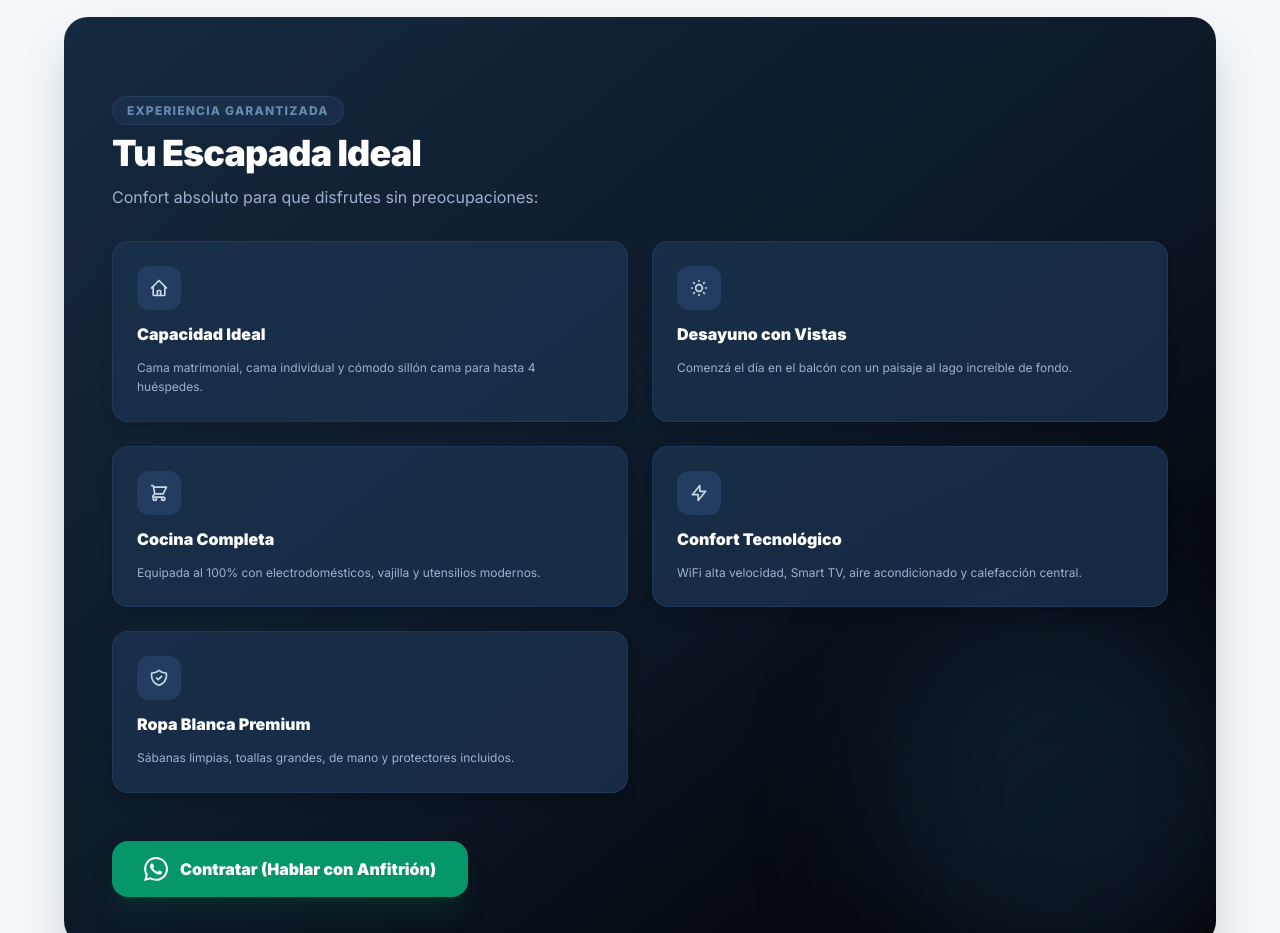
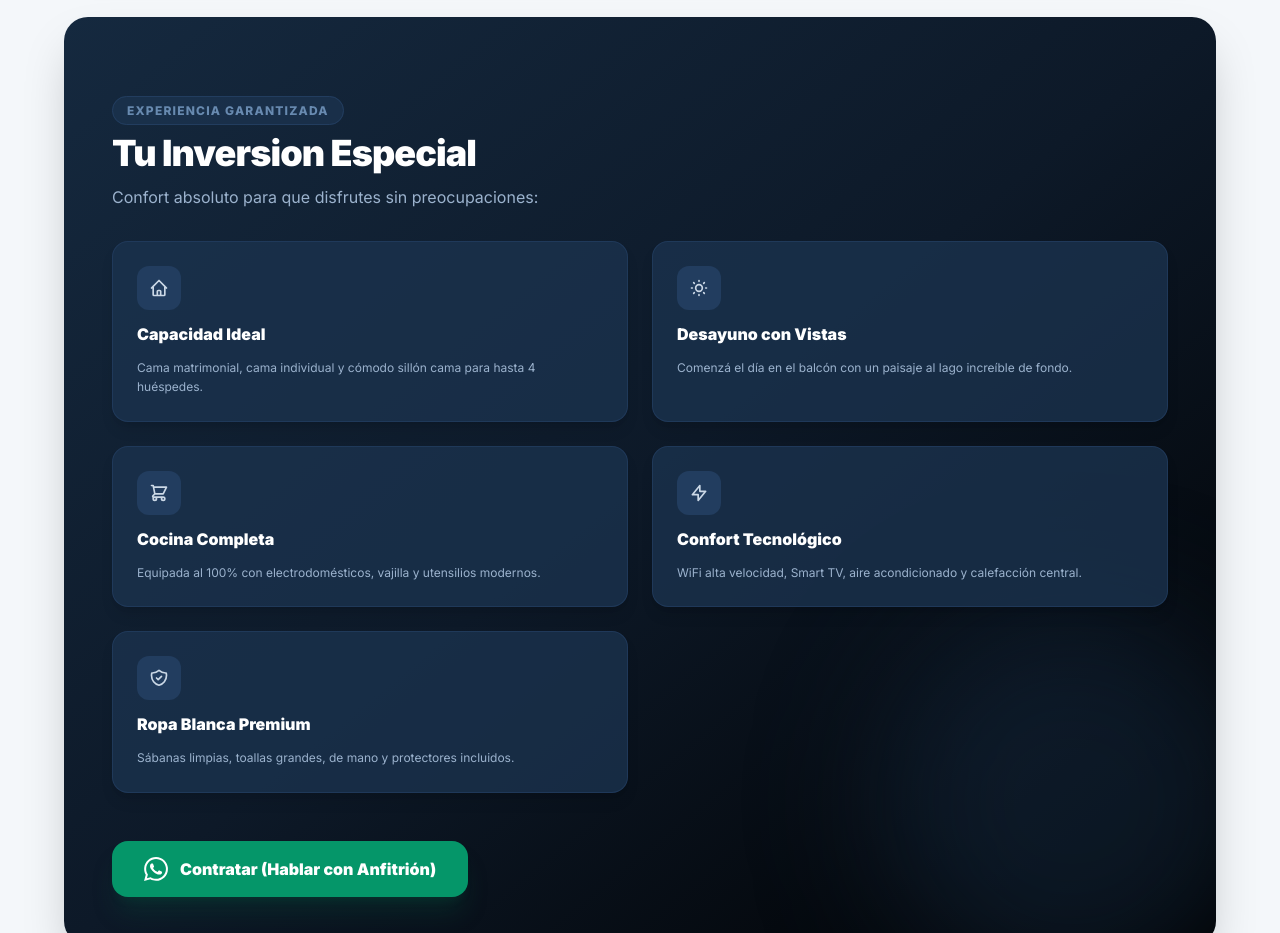
Before and after one commit to aguscryp/wallhost, a plain HTML site: page mauricior/depto1.html in a window 1280 px wide. Shown: the part 1420-2353 px from the top of the page. Drawn offline with nearby package versions, Linux system fonts and the light colour scheme.

Commit message:
Change heading text from 'Tu Escapada Ideal' to 'Tu Inversion Especial'

```diff
--- a/mauricior/depto1.html
+++ b/mauricior/depto1.html
@@ -166,7 +166,7 @@
 
                 <div class="relative z-10 space-y-3">
                     <span class="text-xs uppercase tracking-widest text-wall-400 font-extrabold bg-wall-800/80 px-3.5 py-1.5 rounded-full border border-wall-700">Experiencia Garantizada</span>
-                    <h2 class="text-2xl sm:text-4xl font-black tracking-tight">Tu Escapada Ideal</h2>
+                    <h2 class="text-2xl sm:text-4xl font-black tracking-tight">Tu Inversion Especial</h2>
                     <p class="text-wall-300 text-sm sm:text-base max-w-2xl leading-relaxed">Confort absoluto para que disfrutes sin preocupaciones:</p>
                 </div>
 
```
